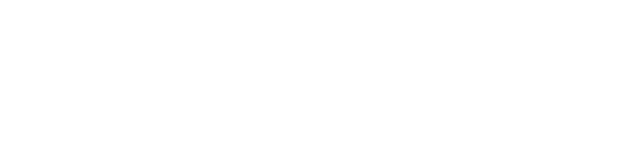
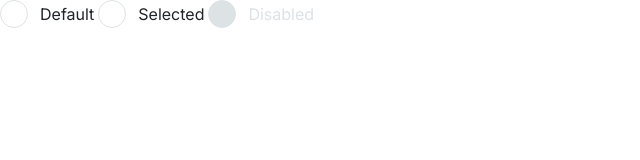
Before and after one commit to maratabdulin/htmlcss-20210812_marato13, a website: page 07-lection5/02-radio/index.html in a window 1280 px wide. Shown: the whole page, without its empty margins (0-640 px from the left). Drawn offline with Linux system fonts and the light colour scheme.

Commit message:
add solution radio

```diff
--- a/07-lection5/02-radio/index.html
+++ b/07-lection5/02-radio/index.html
@@ -6,6 +6,42 @@
         <link rel="stylesheet" href="./radio.css">
     </head>
     <body>
+        <label class="radio" tabindex="1">
+            <input type="radio" class="radio__input" id="radioButton1" name="radio">
+            <div class="radio__state">
+                <div class="radio__control">
+                    <div class="radio__icon"></div>
+                </div>
+                <div class="radio__label">
+                    Default
+                </div>
+            </div>
 
+        </label>
+        <label class="radio" tabindex="2">
+            <input type="radio" class="radio__input" id="radioButton2" name="radio">
+            <div class=" radio__state">
+                <div class="radio__control">
+                    <div class="radio__icon"></div>
+                </div>
+                <div class="radio__label">
+                    Selected
+                </div>
+            </div>
+
+        </label>
+
+        <label class="radio" tabindex="3" disabled>
+            <input type="radio" class="radio__input" id="radioButton3" name="radio" disabled>
+            <div class="radio__state">
+                <div class="radio__control">
+                    <div class="radio__icon"></div>
+                </div>
+                <div class="radio__label">
+                    Disabled
+                </div>
+            </div>
+
+        </label>
     </body>
 </html>
--- a/07-lection5/02-radio/radio.css
+++ b/07-lection5/02-radio/radio.css
@@ -0,0 +1,73 @@
+.radio {
+	display: inline-block;
+}
+
+.radio__state {
+	display: flex;
+	align-items: center;
+	cursor: pointer;
+}
+
+.radio__label {
+	font-family: "Inter";
+	font-style: normal;
+	font-weight: normal;
+	font-size: 16px;
+	line-height: 24px;
+	color: var(--black);
+	margin-left: 12px;
+}
+
+.radio__control {
+	display: flex;
+	width: 28px;
+	height: 28px;
+	background: var(--white);
+	border: 1px solid var(--grey-2);
+	border-radius: 50%;
+	box-sizing: border-box;
+	position: relative;
+}
+
+.radio__icon {
+	position: absolute;
+	width: 18px;
+	height: 18px;
+	border-radius: 50%;
+	background: var(--blue);
+	top: 50%;
+	left: 50%;
+	transform: translate(-50%, -50%);
+	display: none;
+}
+
+.radio__input {
+	opacity: 0;
+	visibility: hidden;
+	position: absolute;
+	width: 0px;
+	height: 0px;
+	pointer-events: none;
+	outline: none;
+}
+
+.radio__input:checked ~ .radio__state .radio__control {
+	border: 2px solid var(--blue);
+
+}
+
+.radio__input:checked ~ .radio__state .radio__icon {
+	display: block;
+}
+
+.radio__input:disabled ~ .radio__state .radio__control {
+	background: var(--grey-2);
+}
+
+.radio__input:disabled ~ .radio__state .radio__label {
+	color: var(--grey-2);
+}
+
+.radio:focus .radio__state .radio__label {
+	text-decoration: underline;
+}
```
